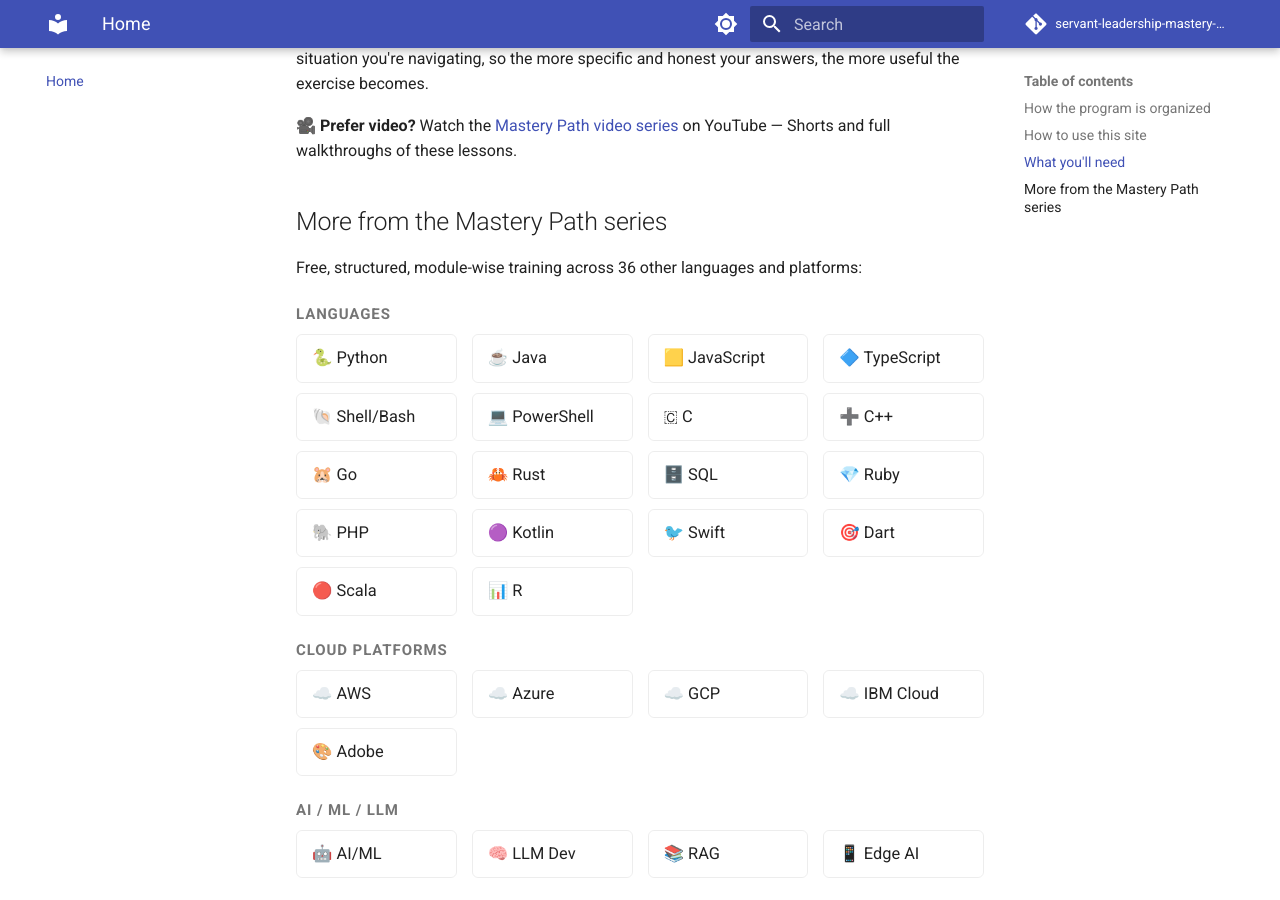
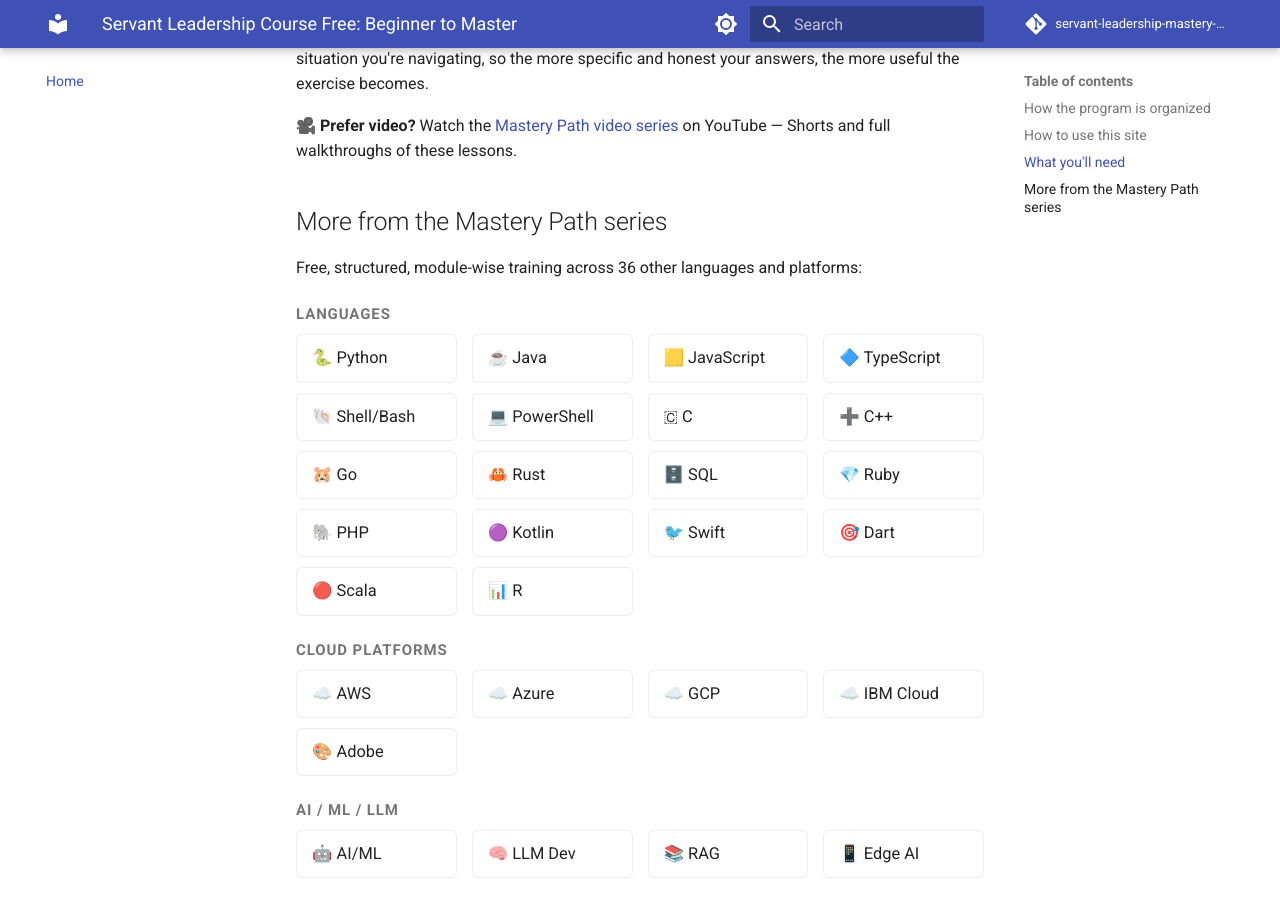
Before and after one commit to SIGILIPELLI/servant-leadership-mastery-path, an MkDocs documentation site: the page built from docs/index.md, in a window 1280 px wide and 900 px high, scrolled down 1272 px. Built offline with MkDocs 1.6.1 and Material for MkDocs 9.7.7, drawn with Linux system fonts in a browser that asks for light colours; comment, search, counter and statistics services are not loaded.

Commit message:
Add SEO-optimized title/description to homepage
Co-Authored-By: Claude Sonnet 5 <noreply@anthropic.com>

```diff
--- a/docs/index.md
+++ b/docs/index.md
@@ -1,3 +1,8 @@
+---
+title: "Servant Leadership Course Free: Beginner to Master"
+description: "Free servant leadership course from beginner to advanced -- real frameworks, exercises, and a leadership philosophy project. Part of a 37-course library."
+---
+
 # Servant Leadership Mastery Path
 
 A structured, module-wise servant leadership training program that takes you
```
